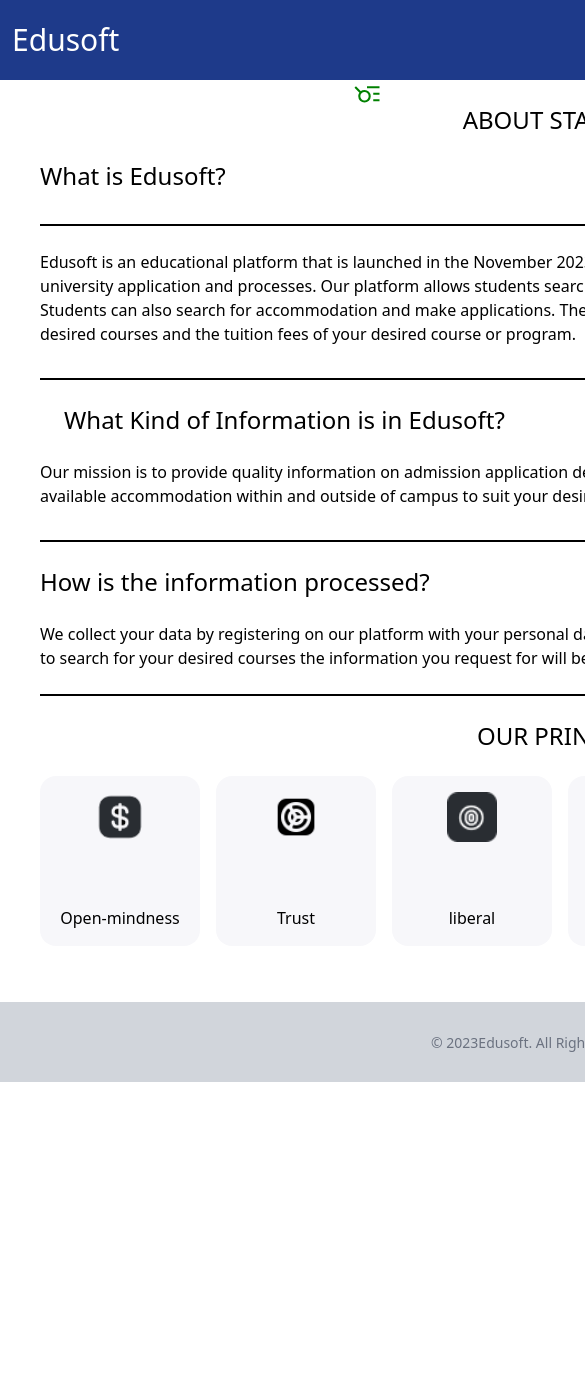
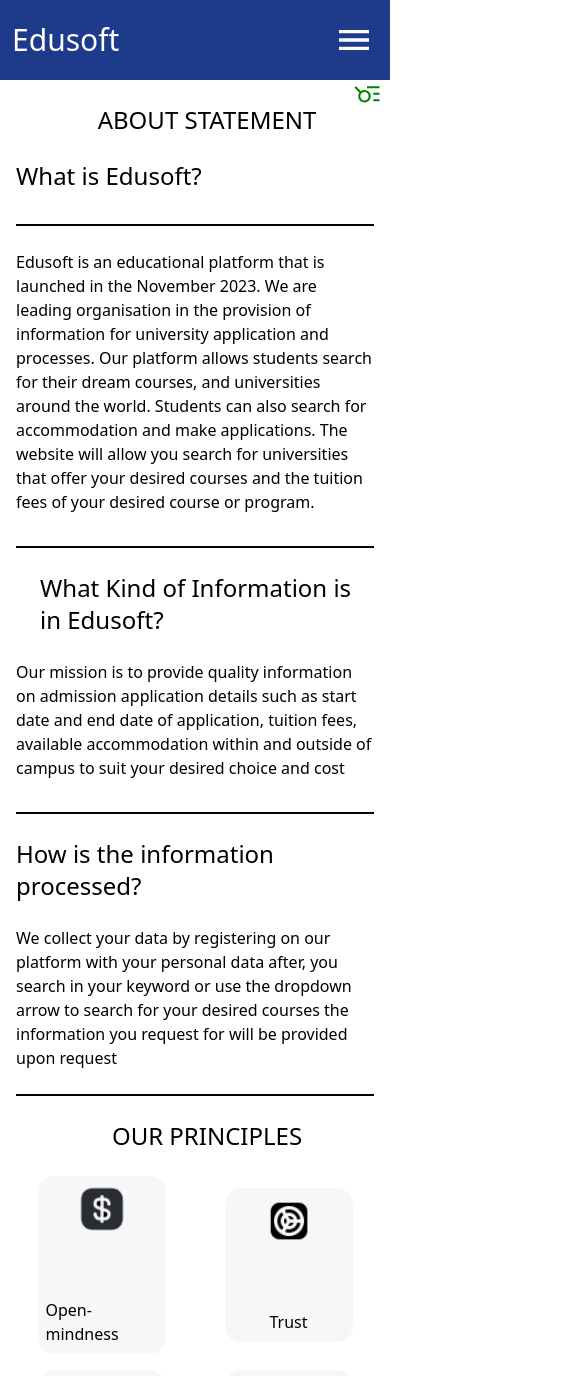
Before and after one commit to Nwaigba66/Edusoft-website---FrontEnd, a Next.js app: page /about in a window 390 px wide. Shown: the top 1376 px of the page, 585 px wide, since content can reach past the window. Before the commit the page ends 1082 px from the top, so only its background shows below. Built offline with nearby package versions, Linux system fonts and the light colour scheme; no server answers.

Commit message:
make about page responsive

```diff
--- a/src/app/about/page.tsx
+++ b/src/app/about/page.tsx
@@ -32,7 +32,7 @@ function About() {
 
   return (
 
-    <div className='flex flex-col justify-around items-center mt-6 ml-6'>
+    <div className='flex flex-col justify-around items-center mt-6 w-full'>
       <h1 className='ml-6 justify-center items-center text-2xl'>ABOUT STATEMENT
       </h1>
 
@@ -41,7 +41,7 @@ function About() {
         </h1>
       </div>
 
-      <div className='border-b-2 w-full border-black'>
+      <div className='border-b-2 border-black'>
         <h1 className='justify-center mb-8 font-light mt-6 tracking-normal'>Edusoft is an educational
         platform that is launched in the November 2023. We are leading organisation in the provision
         of information for university application and processes. Our platform allows students search for their
@@ -72,8 +72,8 @@ function About() {
       </h1>
       </div>
 
-      <div className='flex flex-row justify-around mt-6 mb-14 items-center gap-4'>
-        {principlesList.map(({name,url})=><div className='flex flex-col-reverse bg-principles w-[10rem] gap-16 rounded-2xl items-center justify-around p-4' key={name}>
+      <div className='flex flex-row flex-wrap justify-around mt-6 mb-14 items-center gap-4'>
+        {principlesList.map(({name,url})=><div className='flex flex-col-reverse bg-principles w-[8rem] gap-16 rounded-2xl items-center justify-around p-2' key={name}>
           {name}
           <Image src={url} alt={`image of ${name}`} width={50} height={50} />
 
```
